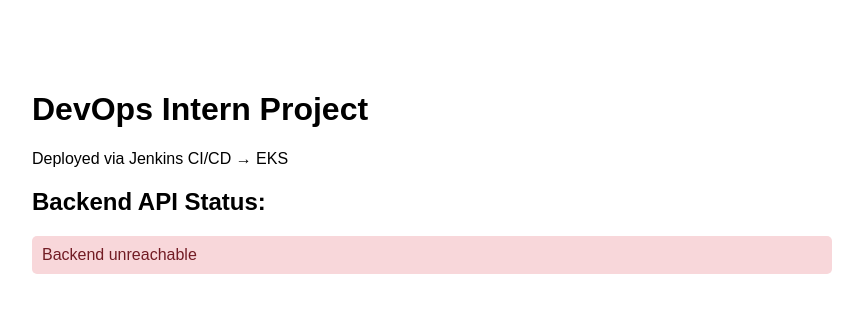
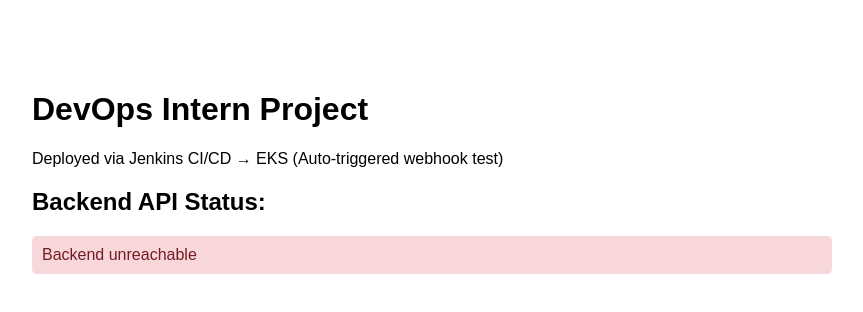
Before and after one commit to imdibrm/devops-project, a plain HTML site: page frontend/index.html in a window 1280 px wide. Shown: the whole page, without its empty margins (208-1071 px from the left). Drawn offline with Linux system fonts and the light colour scheme; no server answers.

Commit message:
Test webhook auto-trigger: add webhook test message to frontend

```diff
--- a/frontend/index.html
+++ b/frontend/index.html
@@ -11,7 +11,7 @@
 </head>
 <body>
   <h1>DevOps Intern Project</h1>
-  <p>Deployed via Jenkins CI/CD → EKS</p>
+  <p>Deployed via Jenkins CI/CD → EKS (Auto-triggered webhook test)</p>
   <h2>Backend API Status:</h2>
   <div id="status" class="status">Checking...</div>
   <script>
```
